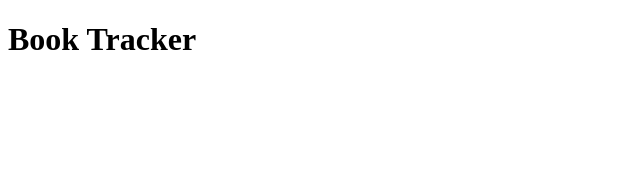
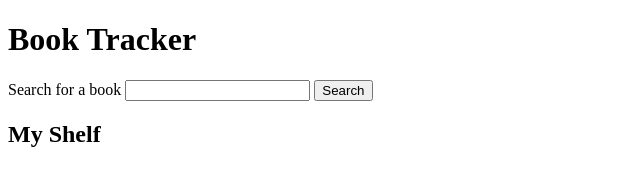
Before and after one commit to J-Winchester94/book-tracker, a plain HTML site: page index.html in a window 1280 px wide. Shown: the whole page, without its empty margins (0-640 px from the left). Drawn offline with Linux system fonts and the light colour scheme.

Commit message:
Set Basic HTML structure

```diff
--- a/index.html
+++ b/index.html
@@ -3,11 +3,25 @@
 <head>
     <meta charset="UTF-8">
     <meta name="viewport" content="width=device-width, initial-scale=1.0">
-    <title>Document</title>
+    <title>Book Tracker</title>
     <link rel="stylesheet" href="style.css">
 </head>
 <body>
     <h1>Book Tracker</h1>
+    <form id="searchForm">
+        <label for="searchInput">Search for a book</label>
+        <input type="text" id="searchInput" required>
+        <button type="submit">Search</button>
+    </form>
+
+    <ul id="searchResults">
+
+    </ul>
+
+    <h2>My Shelf</h2>
+    <ul id="shelf">
+
+    </ul>
     <script src="script.js"></script>
 </body>
 </html>
```
